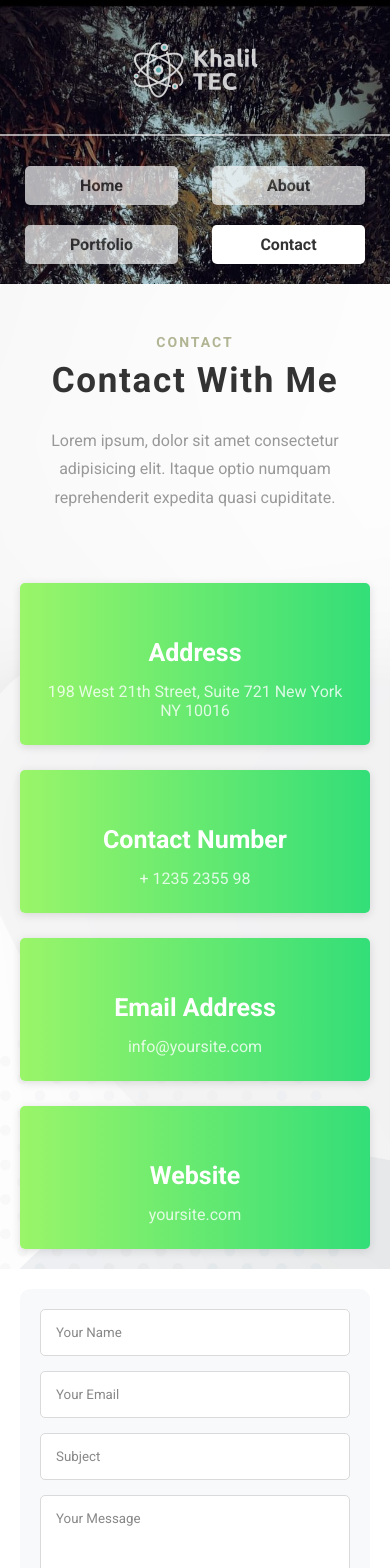
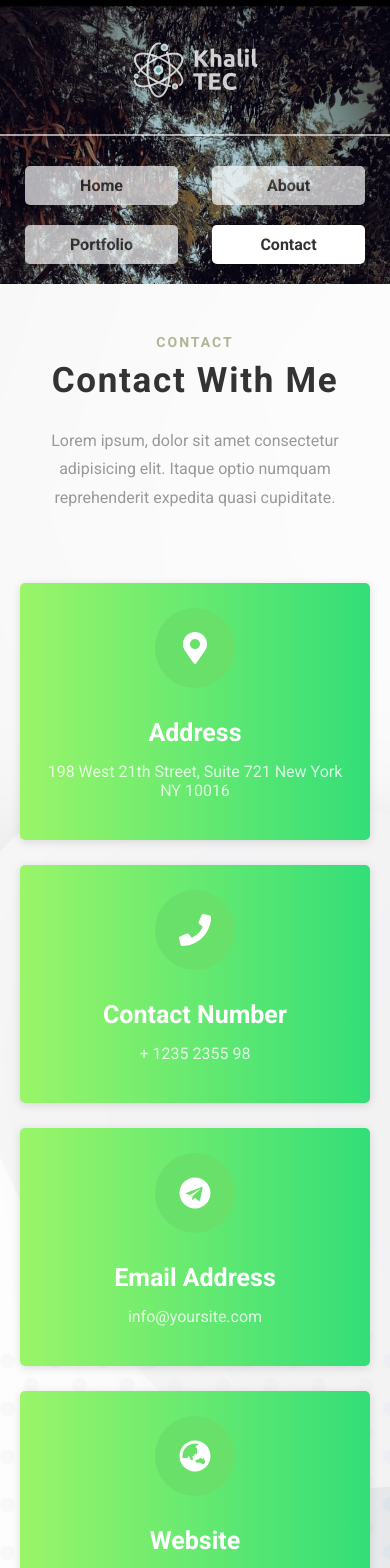
Before and after one commit to khalil-alsous/profile, a Vue app: page /contact in a window 390 px wide. Shown: the top 1568 px of the page. Built offline with nearby package versions, Linux system fonts and the light colour scheme.

Commit message:
edit contact

```diff
--- a/src/main.js
+++ b/src/main.js
@@ -19,22 +19,32 @@ import { faGoogle } from "@fortawesome/free-brands-svg-icons";
 import { faInstagram } from "@fortawesome/free-brands-svg-icons";
 import { faLinkedin } from "@fortawesome/free-brands-svg-icons";
 import { faGithub } from "@fortawesome/free-brands-svg-icons";
+import { faTelegram } from "@fortawesome/free-brands-svg-icons";
 library.add(faFacebook);
 library.add(faTwitter);
 library.add(faGoogle);
 library.add(faInstagram);
 library.add(faLinkedin);
 library.add(faGithub);
+library.add(faTelegram);
 
 // solid icon
 import { faTasks } from "@fortawesome/free-solid-svg-icons";
 import { faCode } from "@fortawesome/free-solid-svg-icons";
 import { faUsers } from "@fortawesome/free-solid-svg-icons";
 import { faCalendarAlt } from "@fortawesome/free-solid-svg-icons";
+import { faMapMarkerAlt } from "@fortawesome/free-solid-svg-icons";
+import { faPhone} from "@fortawesome/free-solid-svg-icons";
+import { faGlobeAsia} from "@fortawesome/free-solid-svg-icons";
+
 library.add(faTasks);
 library.add(faCode);
 library.add(faUsers);
 library.add(faCalendarAlt);
+library.add(faMapMarkerAlt);
+library.add(faPhone);
+library.add(faGlobeAsia);
+
 
 createApp(App)
   .use(store)
--- a/src/views/Contact.vue
+++ b/src/views/Contact.vue
@@ -11,42 +11,32 @@
       </div>
       <div class="info">
         <div class="box">
-          <!-- <vue-fontawesome
-            icon="map-marker"
-            size="2"
-            class="icon"
-            color="#fff"
-          ></vue-fontawesome> -->
+          <span>
+            <font-awesome-icon class="icon" :icon="['fas', 'map-marker-alt']" />
+          </span>
+
           <h1>address</h1>
           <p>198 West 21th Street, Suite 721 New York NY 10016</p>
         </div>
         <div class="box">
-          <!-- <vue-fontawesome
-            class="icon"
-            icon="phone"
-            size="2"
-            color="#fff"
-          ></vue-fontawesome> -->
+          <span>
+            <font-awesome-icon class="icon" :icon="['fas', 'phone']" />
+          </span>
+
           <h1>contact number</h1>
           <p>+ 1235 2355 98</p>
         </div>
         <div class="box">
-          <!-- <vue-fontawesome
-            icon="telegram"
-            class="icon"
-            size="2"
-            color="#fff"
-          ></vue-fontawesome> -->
+          <span>
+            <font-awesome-icon class="icon" :icon="['fab', 'telegram']" />
+          </span>
           <h1>email address</h1>
           <p>info@yoursite.com</p>
         </div>
         <div class="box">
-          <!-- <vue-fontawesome
-            class="icon"
-            icon="globe"
-            size="2"
-            color="#fff"
-          ></vue-fontawesome> -->
+          <span>
+            <font-awesome-icon class="icon" :icon="['fas', 'globe-asia']" />
+          </span>
           <h1>website</h1>
           <p>yoursite.com</p>
         </div>
@@ -93,18 +83,23 @@ export default {
     .box {
       background-image: linear-gradient(to right, #9af569, #33de78);
       padding: 25px;
+      padding-bottom: 40px;
       border-radius: 5px;
       box-shadow: rgba(99, 99, 99, 0.2) 0px 2px 8px 0px;
       transition: 0.5s;
-      .icon {
-        background-color: #69e06a;
-        width: 80px;
-        height: 80px;
+      span {
         display: flex;
         justify-content: center;
         align-items: center;
         margin: 0 auto;
+        width: 80px;
+        height: 80px;
+        background-color: #69e06a;
         border-radius: 50%;
+        .icon {
+          font-size: 2rem;
+          color: #fff;
+        }
       }
       h1 {
         font-size: 25px;
@@ -145,6 +140,7 @@ export default {
     transition: 0.2s;
     outline: 1px solid transparent;
     color: #666;
+    font-size: 16px;
     &::placeholder {
       color: #888;
     }
@@ -154,6 +150,7 @@ export default {
   }
   button {
     width: 200px;
+    cursor: pointer;
     padding: 15px 30px;
     border-radius: 40px;
     border: none;
--- a/src/views/Portfolio.vue
+++ b/src/views/Portfolio.vue
@@ -161,9 +161,6 @@ export default {
       gap: 35px;
       .slide {
         position: relative;
-        flex-basis: 40%;
-        justify-content: space-between;
-        // margin: 0 12px;
         box-shadow: rgba(0, 0, 0, 0.24) 0px 3px 8px;
         border-radius: 5px;
         overflow: hidden;
@@ -220,16 +217,6 @@ export default {
             opacity: 1;
           }
         }
-        @media (max-width: 767px) {
-          & {
-            flex-basis: 80%;
-          }
-          &:nth-of-type(5),
-          &:nth-of-type(6),
-          &:nth-of-type(7) {
-            display: none;
-          }
-        }
       }
     }
   }
```
